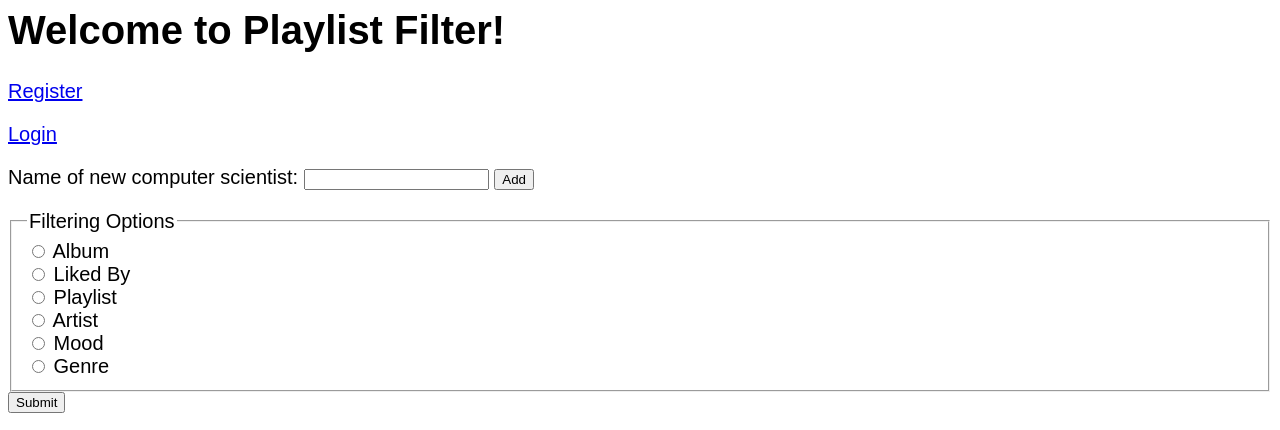
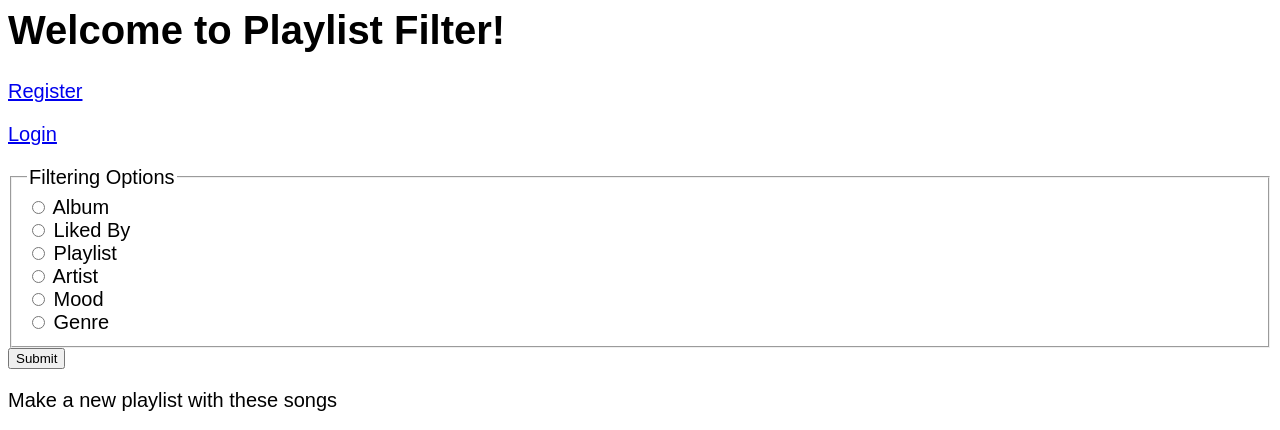
Before and after one commit to Aiko346/MusicDatabaseProj, a Flask app: page / in a window 1280 px wide. Shown: the top 430 px of the page. Run offline with Flask 2, Linux system fonts and the light colour scheme; parts of the project's set-up code (start-up, migrations or seed data) failed here and were passed over; some libraries are stand-ins or nearby versions.

Commit message:
remove template code

```diff
--- a/templates/index.html
+++ b/templates/index.html
@@ -31,11 +31,6 @@
   {% else %}
   <p><a href="get-data">Login</a></p>
   {% endif %}
-
-  <form method="POST" action="/add">
-    <p>Name of new computer scientist: <input type="text" name="name"> <input type="submit" value="Add"></p>
-  </form>
-
 
   <p></p>
   <form method="POST" action="/" id="filtering-form">
```
